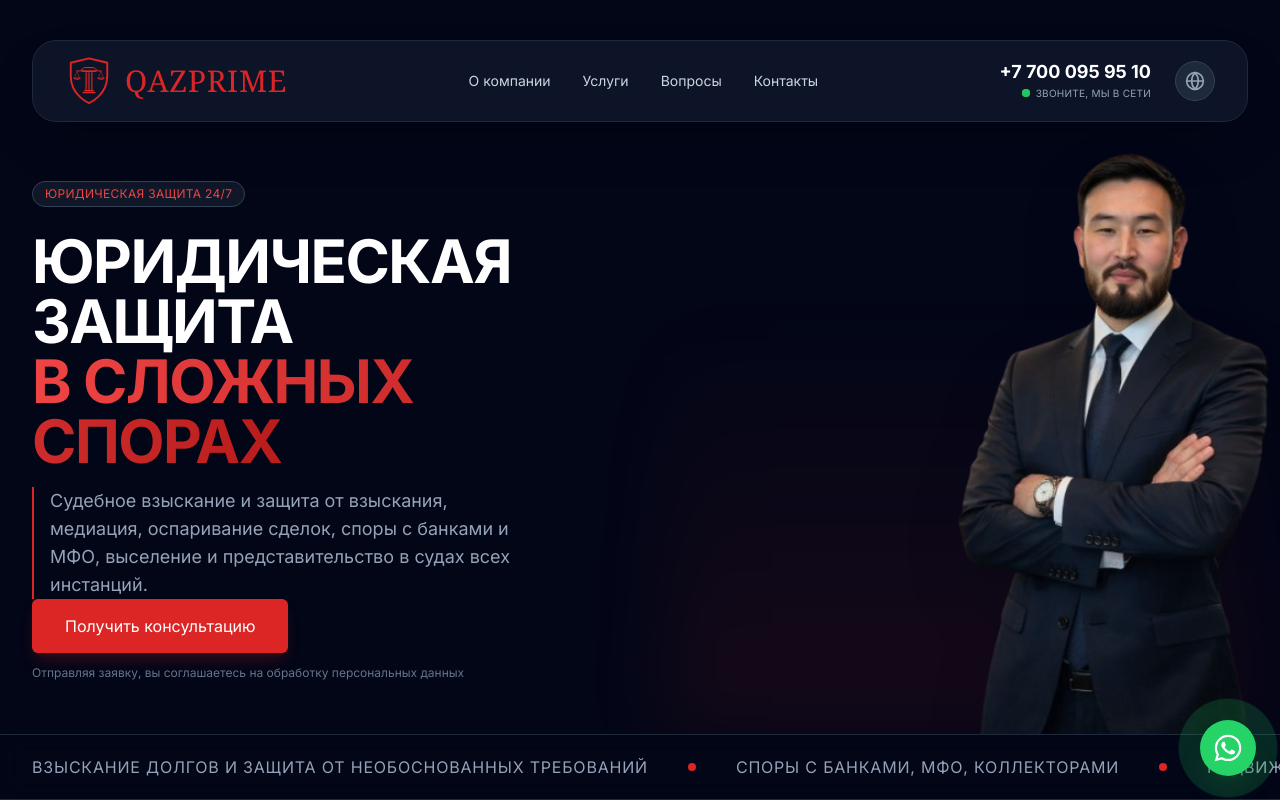
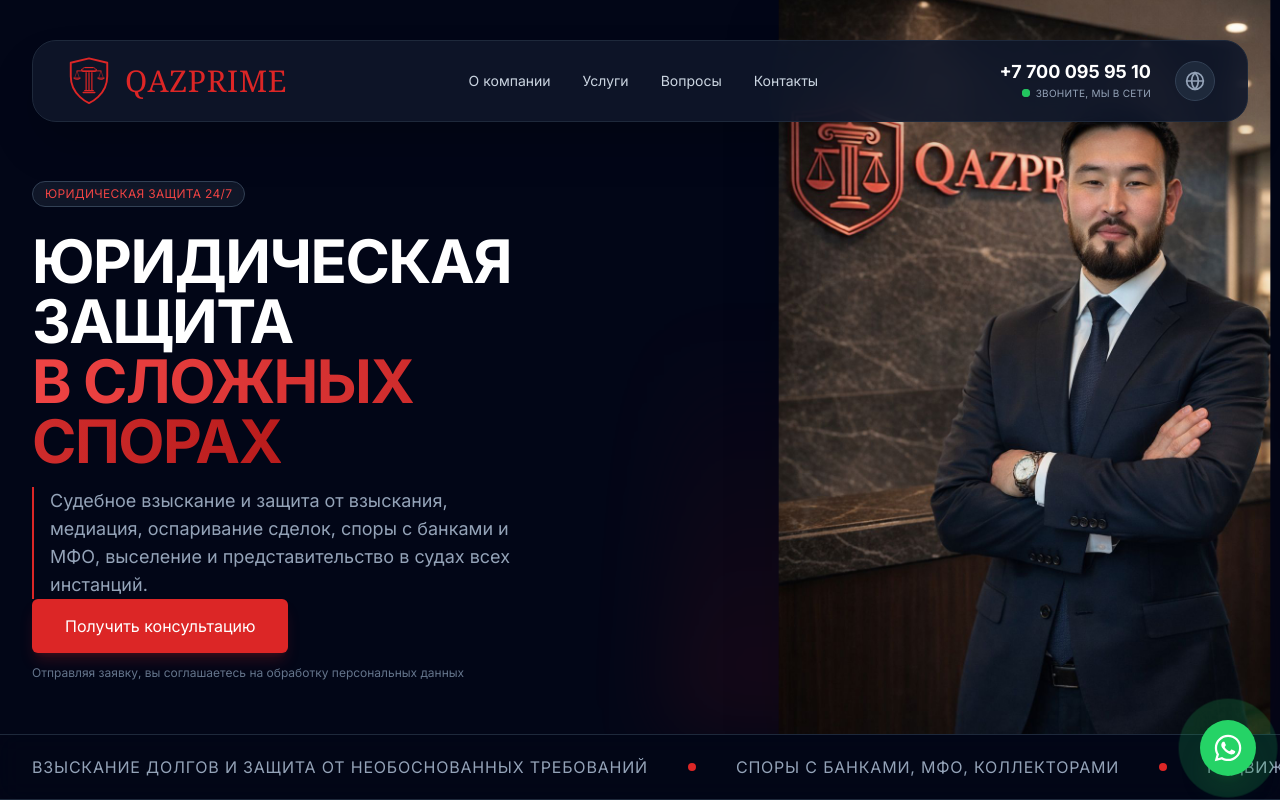
Before and after one commit to Alchinkaz/qaz-prime, a React (Vite) app: page / in a window 1280 px wide. Shown: the top 800 px of the page. Built offline with nearby package versions, Linux system fonts and the light colour scheme.

Commit message:
refactor: update hero image source to use mobile-optimized variant

```diff
--- a/components/Hero.tsx
+++ b/components/Hero.tsx
@@ -97,7 +97,7 @@
                 </div>
 
                 <img
-                  src="/hero.png"
+                  src="/hero-mobile.jpg"
                   alt="Юридическая защита"
                   className="relative z-10 max-w-full max-h-[105%] object-contain object-bottom drop-shadow-2xl scale-110 origin-bottom"
                 />
```
